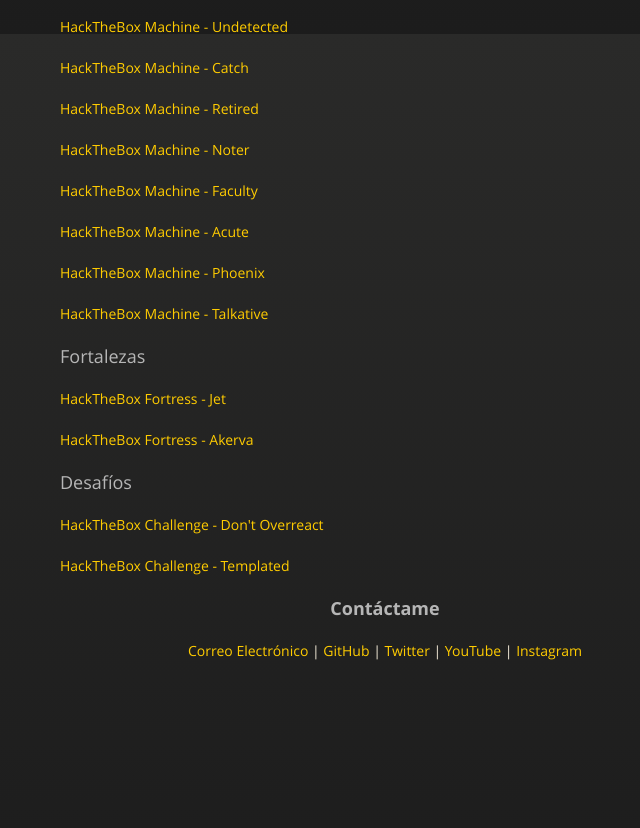
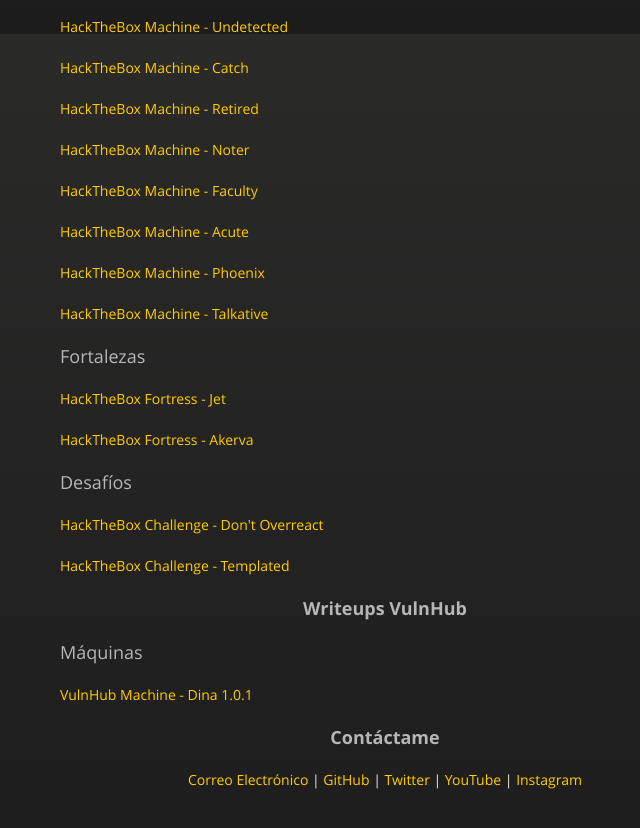
Before and after one commit to henryp911/gg-new.github.io, a Jekyll site: the page index.html, which Jekyll copies as it is, in a window 1280 px wide and 900 px high, scrolled down 866 px. Shown: the top 828 px of the window, without its empty margins (255-895 px from the left). Built offline with Jekyll 4.4.1, drawn with Linux system fonts in a browser that asks for light colours; before the commit the page ends 1637 px from its top, so only the background shows below that.

Commit message:
Update index.html

```diff
--- a/index.html
+++ b/index.html
@@ -68,6 +68,10 @@
 <p><a href="./hackthebox/don't overreact/">HackTheBox Challenge - Don't Overreact</a></p>
 <p><a href="./hackthebox/templated/">HackTheBox Challenge - Templated</a></p>
 
+<center><p><h3><strong>Writeups VulnHub</strong></h3></p></center>
+<h3><p>Máquinas</p></h3>
+<p><a href="./vulnhub/dina 1.0.1/">VulnHub Machine - Dina 1.0.1</a></p>
+
 <center><h3><p><strong>Contáctame</strong></p></h3>
 <p><a href="mailto: gatogamer1155@gmail.com">Correo Electrónico</a> |
 <a href="https://github.com/GatoGamer1155">GitHub</a> |
```
